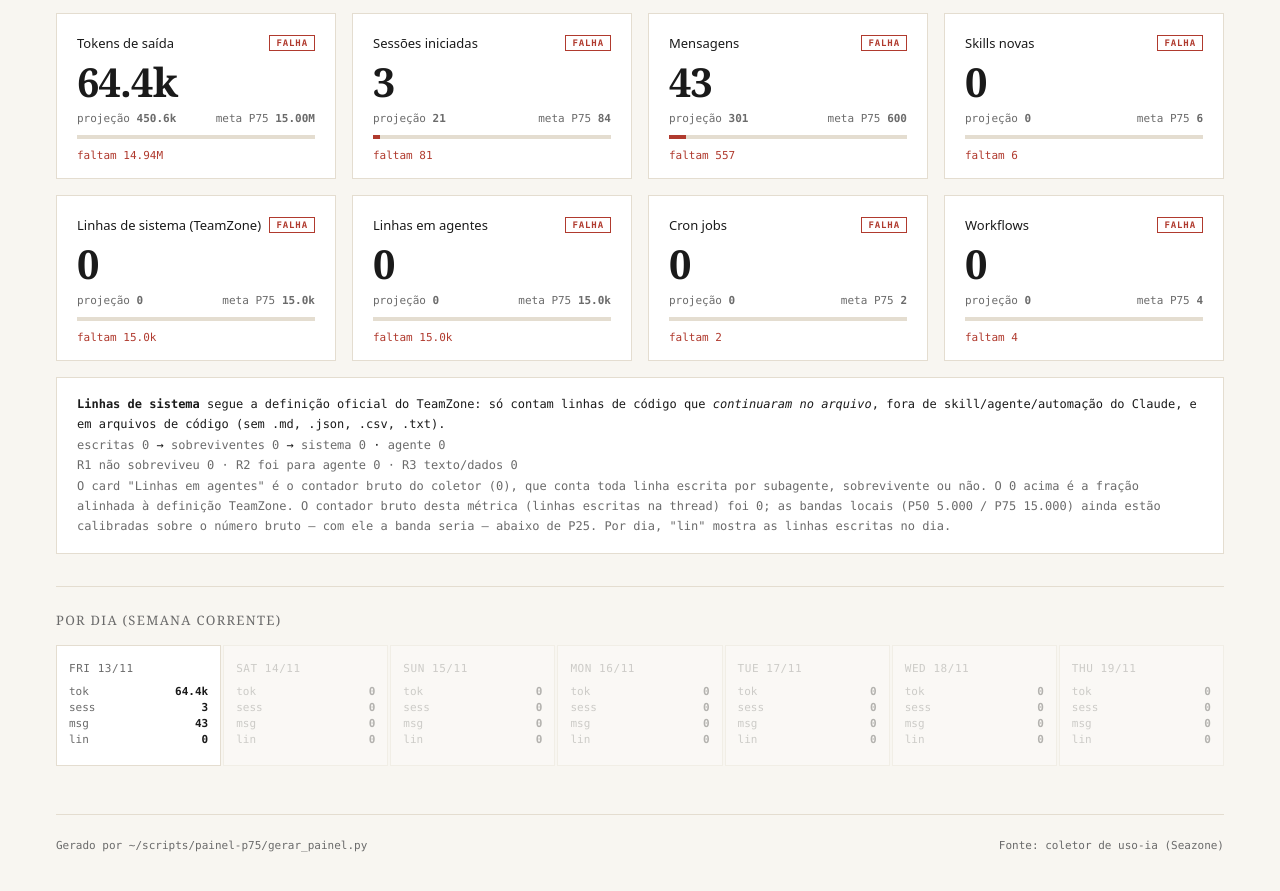
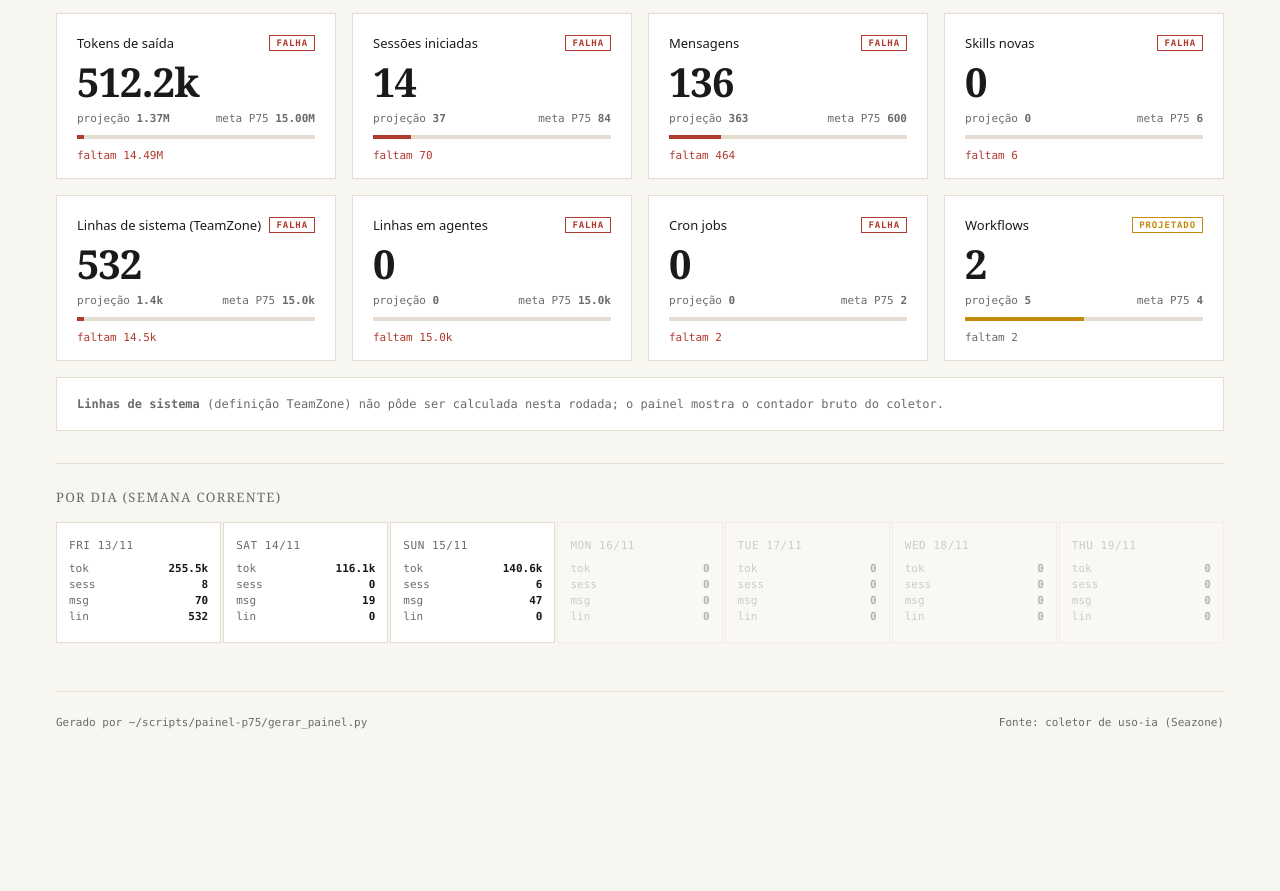
Before and after one commit to raayeoliveira/painel-p75, a plain HTML site: page index.html in a window 1280 px wide. Shown: the part 491-1382 px from the top of the page. After the commit the page ends 1292 px from the top, so only its background shows below. Drawn offline with Linux system fonts and the light colour scheme.

Commit message:
atualiza painel P75 2026-11-16 07:51
Co-authored-by: Claude Opus 4.7 (1M context) <noreply@anthropic.com>

```diff
--- a/index.html
+++ b/index.html
@@ -69,7 +69,7 @@
     <div class="meta">
       <div>Rayanne Oliveira · BackOffice Franquias</div>
       <div>Semana 2026-W47 · 13/11 17h → 20/11 17h</div>
-      <div>Atualizado 13/11/2026 20:15 · 1% da semana rodado</div>
+      <div>Atualizado 16/11/2026 07:51 · 37% da semana rodado</div>
     </div>
   </header>
 
@@ -91,39 +91,39 @@
             <h3>Tokens de saída</h3>
             <span class="selo-falha">FALHA</span>
           </header>
-          <div class="numero">64.4k</div>
+          <div class="numero">512.2k</div>
           <div class="legenda">
-            <span>projeção <strong>450.6k</strong></span>
+            <span>projeção <strong>1.37M</strong></span>
             <span>meta P75 <strong>15.00M</strong></span>
           </div>
-          <div class="barra"><div class="preencher" style="width:0%"></div></div>
-          <div class="gap">faltam 14.94M</div>
+          <div class="barra"><div class="preencher" style="width:3%"></div></div>
+          <div class="gap">faltam 14.49M</div>
         </article>
         <article class="card falha">
           <header>
             <h3>Sessões iniciadas</h3>
             <span class="selo-falha">FALHA</span>
           </header>
-          <div class="numero">3</div>
+          <div class="numero">14</div>
           <div class="legenda">
-            <span>projeção <strong>21</strong></span>
+            <span>projeção <strong>37</strong></span>
             <span>meta P75 <strong>84</strong></span>
           </div>
-          <div class="barra"><div class="preencher" style="width:3%"></div></div>
-          <div class="gap">faltam 81</div>
+          <div class="barra"><div class="preencher" style="width:16%"></div></div>
+          <div class="gap">faltam 70</div>
         </article>
         <article class="card falha">
           <header>
             <h3>Mensagens</h3>
             <span class="selo-falha">FALHA</span>
           </header>
-          <div class="numero">43</div>
+          <div class="numero">136</div>
           <div class="legenda">
-            <span>projeção <strong>301</strong></span>
+            <span>projeção <strong>363</strong></span>
             <span>meta P75 <strong>600</strong></span>
           </div>
-          <div class="barra"><div class="preencher" style="width:7%"></div></div>
-          <div class="gap">faltam 557</div>
+          <div class="barra"><div class="preencher" style="width:22%"></div></div>
+          <div class="gap">faltam 464</div>
         </article>
         <article class="card falha">
           <header>
@@ -143,13 +143,13 @@
             <h3>Linhas de sistema (TeamZone)</h3>
             <span class="selo-falha">FALHA</span>
           </header>
-          <div class="numero">0</div>
+          <div class="numero">532</div>
           <div class="legenda">
-            <span>projeção <strong>0</strong></span>
+            <span>projeção <strong>1.4k</strong></span>
             <span>meta P75 <strong>15.0k</strong></span>
           </div>
-          <div class="barra"><div class="preencher" style="width:0%"></div></div>
-          <div class="gap">faltam 15.0k</div>
+          <div class="barra"><div class="preencher" style="width:3%"></div></div>
+          <div class="gap">faltam 14.5k</div>
         </article>
         <article class="card falha">
           <header>
@@ -177,38 +177,24 @@
           <div class="barra"><div class="preencher" style="width:0%"></div></div>
           <div class="gap">faltam 2</div>
         </article>
-        <article class="card falha">
+        <article class="card projetado">
           <header>
             <h3>Workflows</h3>
-            <span class="selo-falha">FALHA</span>
+            <span class="selo-projetado">PROJETADO</span>
           </header>
-          <div class="numero">0</div>
+          <div class="numero">2</div>
           <div class="legenda">
-            <span>projeção <strong>0</strong></span>
+            <span>projeção <strong>5</strong></span>
             <span>meta P75 <strong>4</strong></span>
           </div>
-          <div class="barra"><div class="preencher" style="width:0%"></div></div>
-          <div class="gap">faltam 4</div>
+          <div class="barra"><div class="preencher" style="width:50%"></div></div>
+          <div class="gap">faltam 2</div>
         </article>
   </div>
 
-  <div class="nota-metrica">
-    <strong>Linhas de sistema</strong> segue a definição oficial do TeamZone: só contam linhas de código que
-    <em>continuaram no arquivo</em>, fora de skill/agente/automação do Claude, e em arquivos de código
-    (sem .md, .json, .csv, .txt).
-    <br />
-    <span>escritas 0</span> &rarr;
-    <span>sobreviventes 0</span> &rarr;
-    <span>sistema 0</span> &middot;
-    <span>agente 0</span>
-    <br />
-    <span>R1 não sobreviveu 0 &middot; R2 foi para agente 0 &middot; R3 texto/dados 0</span>
-    <br />
-    <span class="nota-fraca">O card "Linhas em agentes" é o contador bruto do coletor (0),
-    que conta toda linha escrita por subagente, sobrevivente ou não. O 0 acima é a fração
-    alinhada à definição TeamZone. O contador bruto desta métrica (linhas escritas na thread) foi 0;
-    as bandas locais (P50 5.000 / P75 15.000) ainda estão calibradas sobre o número bruto — com ele a banda seria — abaixo de P25.
-    Por dia, "lin" mostra as linhas escritas no dia.</span>
+  <div class="nota-metrica nota-fraca">
+    <strong>Linhas de sistema</strong> (definição TeamZone) não pôde ser calculada nesta rodada;
+    o painel mostra o contador bruto do coletor.
   </div>
 
   <h2>Por dia (semana corrente)</h2>
@@ -216,23 +202,23 @@
 
         <div class="dia ativo">
           <div class="dia-rotulo">fri 13/11</div>
-          <div class="dia-metrica"><span>tok</span><strong>64.4k</strong></div>
-          <div class="dia-metrica"><span>sess</span><strong>3</strong></div>
-          <div class="dia-metrica"><span>msg</span><strong>43</strong></div>
+          <div class="dia-metrica"><span>tok</span><strong>255.5k</strong></div>
+          <div class="dia-metrica"><span>sess</span><strong>8</strong></div>
+          <div class="dia-metrica"><span>msg</span><strong>70</strong></div>
+          <div class="dia-metrica"><span>lin</span><strong>532</strong></div>
+        </div>
+        <div class="dia ativo">
+          <div class="dia-rotulo">sat 14/11</div>
+          <div class="dia-metrica"><span>tok</span><strong>116.1k</strong></div>
+          <div class="dia-metrica"><span>sess</span><strong>0</strong></div>
+          <div class="dia-metrica"><span>msg</span><strong>19</strong></div>
           <div class="dia-metrica"><span>lin</span><strong>0</strong></div>
         </div>
-        <div class="dia vazio">
-          <div class="dia-rotulo">sat 14/11</div>
-          <div class="dia-metrica"><span>tok</span><strong>0</strong></div>
-          <div class="dia-metrica"><span>sess</span><strong>0</strong></div>
-          <div class="dia-metrica"><span>msg</span><strong>0</strong></div>
-          <div class="dia-metrica"><span>lin</span><strong>0</strong></div>
-        </div>
-        <div class="dia vazio">
+        <div class="dia ativo">
           <div class="dia-rotulo">sun 15/11</div>
-          <div class="dia-metrica"><span>tok</span><strong>0</strong></div>
-          <div class="dia-metrica"><span>sess</span><strong>0</strong></div>
-          <div class="dia-metrica"><span>msg</span><strong>0</strong></div>
+          <div class="dia-metrica"><span>tok</span><strong>140.6k</strong></div>
+          <div class="dia-metrica"><span>sess</span><strong>6</strong></div>
+          <div class="dia-metrica"><span>msg</span><strong>47</strong></div>
           <div class="dia-metrica"><span>lin</span><strong>0</strong></div>
         </div>
         <div class="dia vazio">
```
